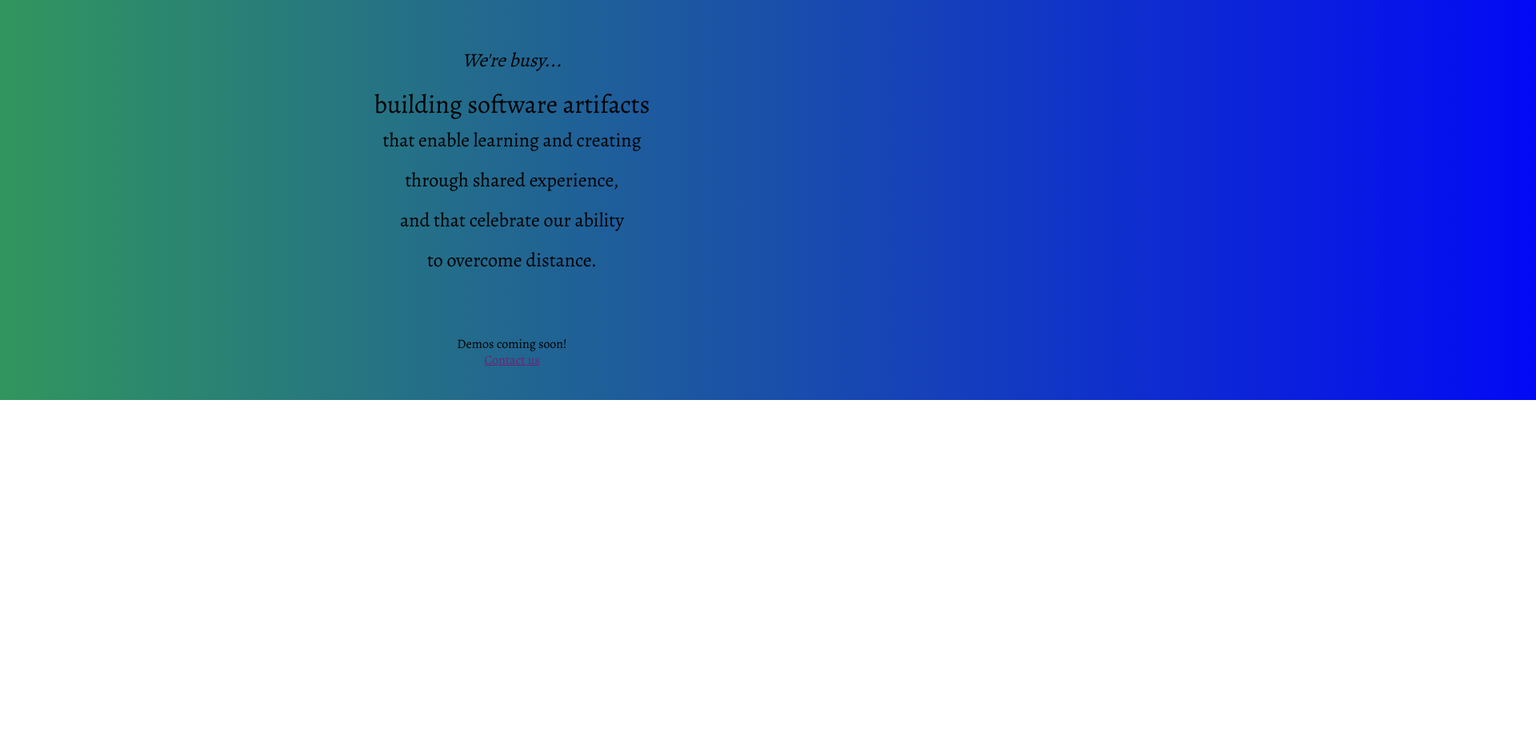
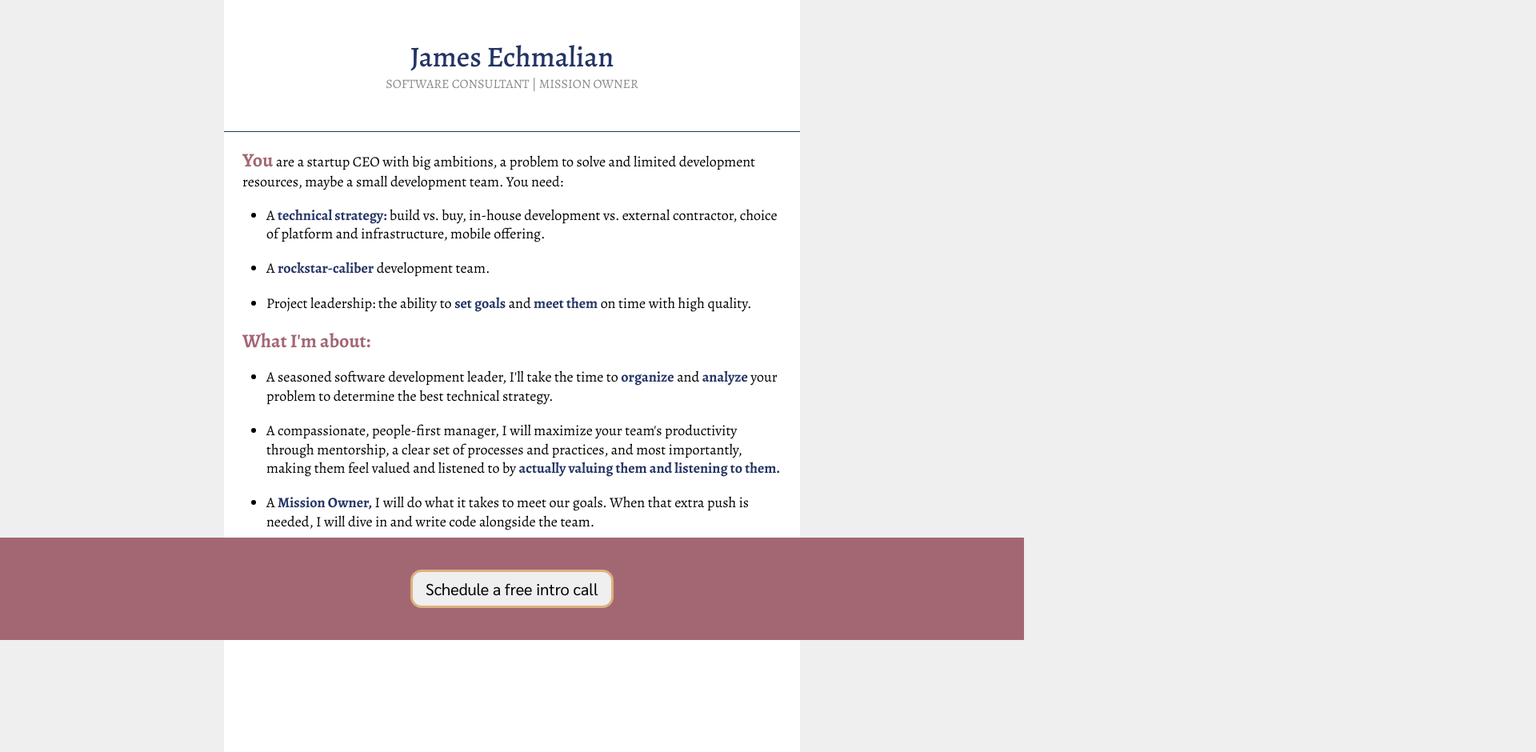
Before and after one commit to EchNet/echnet, a website: page static/index.html in a window 1280 px wide. Shown: the top 940 px of the page at 80% size, 1920 px wide, since content can reach past the window. Before the commit the page ends 800 px from the top, so only its background shows below. Drawn offline with nearby package versions, Linux system fonts and the light colour scheme.

Commit message:
Minimal new site design.

```diff
--- a/static/css/site.css
+++ b/static/css/site.css
@@ -1,65 +1,103 @@
-html, body, div, section, header, footer, ul {
+html, body, div, section, header, footer, ul, li {
   padding: 0;
   margin: 0;
 }
+html, body {
+  width: 100%;
+  height: 100%;
+  scroll-behavior: smooth;
+}
 body {
-  min-height: 500px;
-  height: 100%;
-  line-height: 1.25;
-  position: relative;
-  overflow-x: hidden;
+  line-height: 1.30;
   font-family: 'Alegreya', serif;
+  background-color: #efefef;
 }
-div.outer {
-  position: absolute;
+header {
+  position: fixed;
+  top: 0;
+  width: 720px;
+  max-width: 100%;
   left: 50%;
-  transform: translate(-50%, 0);
+  transform: translateX(-50%);
+}
+.headline {
   text-align: center;
-  height: 100%;
-  width: 2800px;
-  background-image: linear-gradient(-90deg, blue, #43ce22);
+  padding-top: 48px;
+  font-size: 36px;
+  color: #243464;
+  font-weight: 500;
+  background-color: white;
+  transition: 0.25s;
 }
-div.message {
-  margin: 60px 0;
+.subline {
+  padding-bottom: 48px;
+  border-bottom: solid 1px #243464;
+  text-align: center;
+  font-size: 16px;
+  font-weight: 400;
+  color: #888888;
+  text-transform: uppercase;
+  background-color: white;
+  transition: 0.25s;
 }
-div.cog {
+header.minimized .headline {
+  padding-top: 5px;
+  font-size: 20px;
+  transition: 0.25s;
+}
+header.minimized .subline {
+  padding-bottom: 5px;
+  font-size: 0px;
+  transition: 0.25s;
+}
+footer {
+  background-color: #a36773;
+  text-align: center;
+  padding: 40px 0;
+  position: fixed;
+  bottom: 0;
+  width: 100%;
+}
+a[href] button {
+  font-family: Sarabun, Arial, sans-serif;
+  font-size: 20px;
+  padding: 8px 16px;
+  border: 3px solid #ddb181;
+  border-radius: 14px;
+  cursor: pointer;
+  color: black;
+}
+a[href]:hover button {
+  border-color: #efddc8;
+  color: #243464;
+  box-shadow: 0 0 21px 8px white;
+}
+section {
+  font-size: 18px;
+  width: 720px;
+  max-width: 100%;
+  margin: auto;
+  padding-top: 9px;
+  padding-bottom: 9px;
+  background-color: white;
+}
+section:nth-of-type(1) {
+  padding-top: 185px;
+}
+section > div {
+  margin: 0 23px 18px 23px;
+}
+section em {
   font-size: 24px;
-  height: 50px;
-  white-space: nowrap;
-  animation-name: grow;
-  animation-duration: 18s;
-  animation-iteration-count: infinite;
+  font-style: normal;
+  font-weight: 700;
+  color: #a36773;
 }
-div.cog:nth-child(1) {
-  font-style: italic;
-  animation-delay: 1s;
+section b {
+  color: #243464;
+  font-weight: 700;
 }
-div.cog:nth-child(2) {
-  animation-delay: 4s;
+section li {
+  margin-left: 30px;
+  margin-bottom: 20px;
 }
-div.cog:nth-child(3) {
-  animation-delay: 7s;
-}
-div.cog:nth-child(4) {
-  animation-delay: 10s;
-}
-div.cog:nth-child(5) {
-  animation-delay: 13s;
-}
-div.cog:nth-child(6) {
-  animation-delay: 16s;
-}
-@keyframes grow {
-  0% { font-size: 24px; }
-  3% { font-size: 32px; }
-  13% { font-size: 32px; }
-  16% { font-size: 24px; }
-}
-a[href] {
-  color: #722172;
-  font-weight: 580;
-  cursor: pointer;
-}
-a[href]:hover {
-  text-decoration: underline;
-}
--- a/static/index.html
+++ b/static/index.html
@@ -1,7 +1,7 @@
 <!doctype html>
 <html lang="en">
   <head>
-    <title>ech.net</title>
+    <title>James Echmalian | Blog</title>
     <meta charset="utf-8" />
     <meta name="viewport" content="width=device-width, initial-scale=1, shrink-to-fit=no">
     <meta name="description" content="">
@@ -15,21 +15,69 @@
     <link rel="icon" type="image/png" sizes="16x16" href="/img/favicon-16x16.png">
     <link rel="manifest" href="img/site.webmanifest">
     <link rel="shortcut icon" href="img/favicon.ico">
-    <link rel="stylesheet" href="https://fonts.googleapis.com/css?family=Alegreya">
+    <link rel="stylesheet" href="https://fonts.googleapis.com/css?family=Alegreya:400,500,700">
+    <link rel="stylesheet" href="https://fonts.googleapis.com/css?family=Sarabun">
     <link rel="stylesheet" href="/css/site.css">
   </head>
   <body>
-    <div class="outer">
-      <div class="message">
-        <div class="cog">We're busy...</div>
-        <div class="cog">building software artifacts</div>
-        <div class="cog">that enable learning and creating</div>
-        <div class="cog">through shared experience,</div>
-        <div class="cog">and that celebrate our ability</div>
-        <div class="cog">to overcome distance.</div>
+    <header id="header">
+      <div class="headline">James Echmalian</div>
+      <div class="subline">Software Consultant | Mission Owner</div>
+    </header>
+    <section>
+      <div>
+        <em>You</em> are a startup CEO with big ambitions, a problem to solve and limited
+        development resources, maybe a small development team.  You need:
       </div>
-      <div class="subtext">Demos coming soon!</div>
-      <div class="subtext"><a href="https://calendly.com/echmalian/30min">Contact us</a></div>
-    </div>
+      <div>
+        <ul>
+          <li>A <b>technical strategy:</b> build vs. buy, in-house development vs.
+            external contractor, choice of platform and infrastructure, mobile offering.</li>
+          <li>A <b>rockstar-caliber</b> development team.</li>
+          <li>Project leadership: the ability to <b>set goals</b> and <b>meet them</b>
+            on time with high quality.</li>
+        </ul>
+      </div>
+      <div>
+        <em>What I'm about:</em>
+      </div>
+      <div>
+        <ul>
+        <li>A seasoned software development leader,
+          I'll take the time to <b>organize</b> and <b>analyze</b> your
+          problem to determine the best technical strategy.</li>
+        <li>A compassionate, people-first manager, I will maximize your team's
+          productivity through mentorship, a clear set of processes and practices, and
+          most importantly, making them feel valued and listened to by <b>actually
+          valuing them and listening to them.</b></li>
+        <li>A <b>Mission Owner,</b> I will do what it takes to meet our goals.  When that
+          extra push is needed, I will dive in and write code alongside the team.</li>
+        </ul>
+      </div>
+      <div>
+        If you click on the button below to <b>schedule an 30 minute intro call with me,</b>
+        I will listen to you and assess your needs, and give you my best recommendation,
+        even if it does not necessary mean working together.  If bringing me in makes
+        sense, we'll follow up with a longer, more in-depth session, in which we'll hone
+        your technical strategy.
+      </div>
+    </section>
+    <section>
+      <br/> <br/> <br/> <br/> <br/>
+    </section>
+    <footer>
+      <a href="https://calendly.com/echmalian/30min">
+        <button>Schedule a free intro call</button>
+      </a>
+    </footer>
   </body>
+  <script>
+    window.onscroll = function() {
+      var cutoff = 140;
+      var scrolled = document.body.scrollTop > cutoff || document.documentElement.scrollTop > cutoff;
+      var func = scrolled ? "add" : "remove";
+      console.log(cutoff, scrolled, func)
+      document.querySelector("header").classList[func]("minimized");
+    }
+  </script>
 </html>
```
